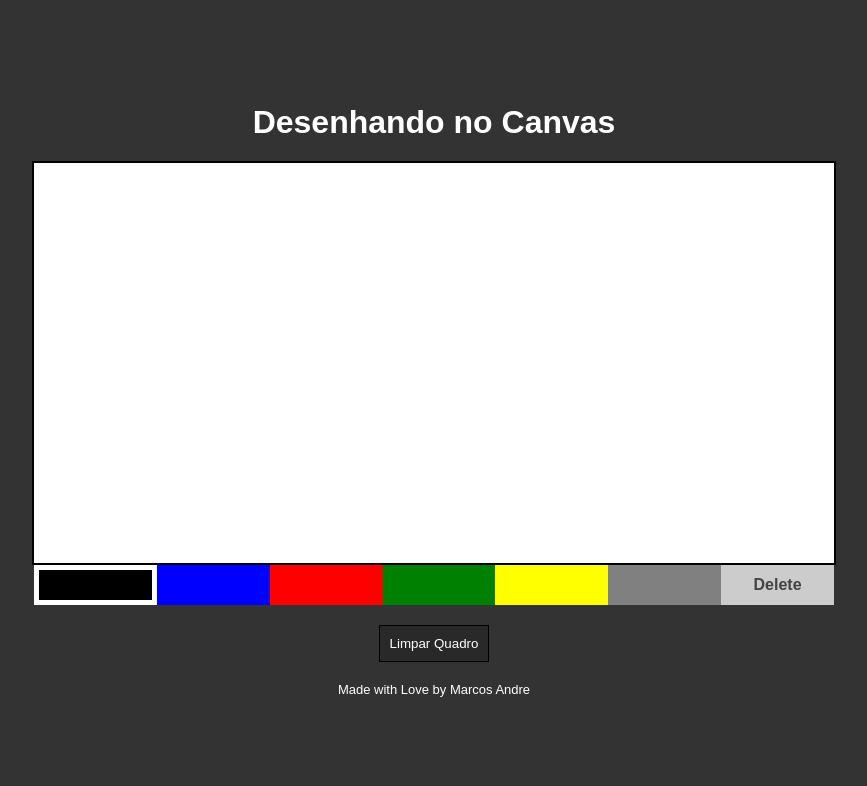
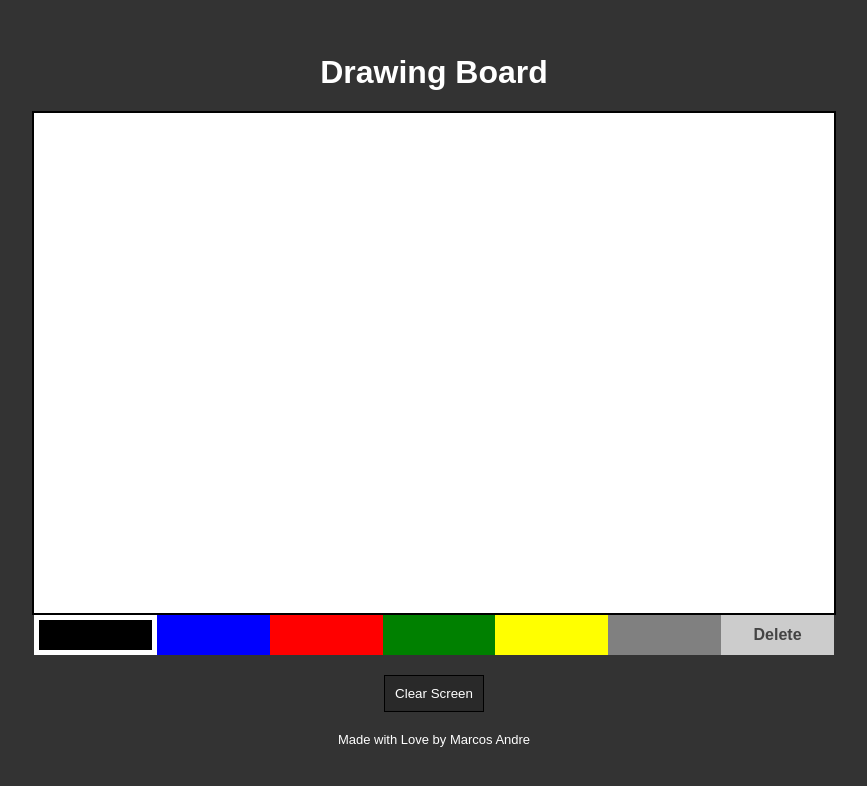
Before and after one commit to iamdevmarcos/drawing-board, a website: page index.html in a window 1280 px wide. Shown: the whole page, without its empty margins (206-1073 px from the left). Drawn offline with Linux system fonts and the light colour scheme.

Commit message:
refactor: changing texts

```diff
--- a/index.html
+++ b/index.html
@@ -4,13 +4,13 @@
     <meta charset="UTF-8">
     <meta http-equiv="X-UA-Compatible" content="IE=edge">
     <meta name="viewport" content="width=device-width, initial-scale=1.0">
-    <title>Desenhando no Canvas</title>
+    <title>JS Drawing Board</title>
     <link rel="stylesheet" href="assets/css/style.css" />
 </head>
 <body>
-    <h1>Desenhando no Canvas</h1>
+    <h1>Drawing Board</h1>
 
-    <canvas id="tela" width="800" height="400"></canvas>
+    <canvas id="tela" width="800" height="500"></canvas>
 
     <div class="colorArea">
         <div data-color="black" style="background-color: black" class="color active"></div>
@@ -22,7 +22,7 @@
         <div data-color="white" style="background-color: #CCC" class="color rubber">Delete</div>
     </div>
 
-    <button class="clear">Limpar Quadro</button>
+    <button class="clear">Clear Screen</button>
 
     <footer>Made with Love by Marcos Andre</footer>
 
```
